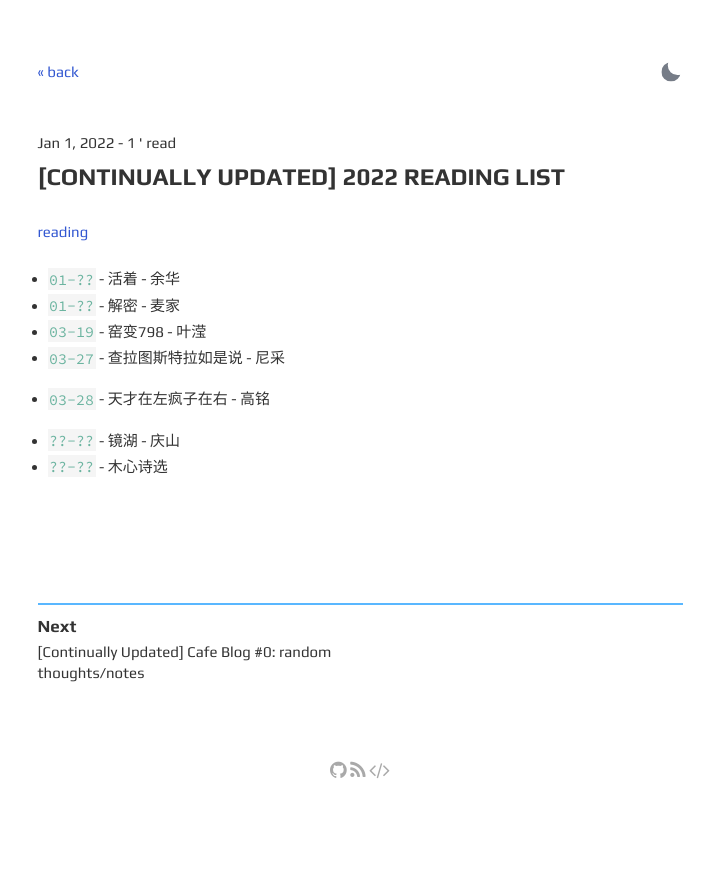
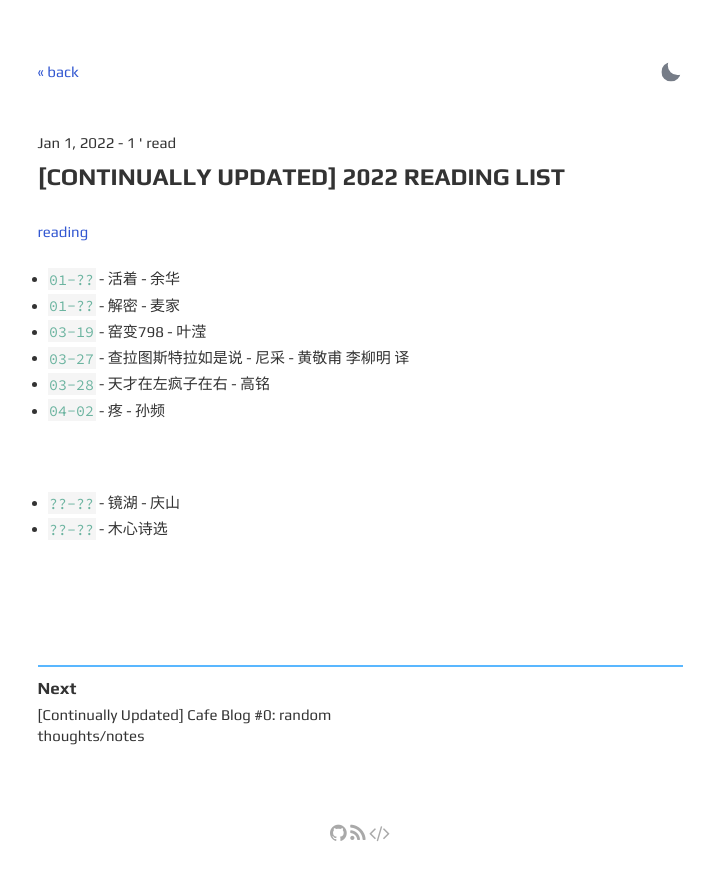
Before and after one commit to Sushi6006/Sushi6006.github.io, a Jekyll site: the page built from _posts/2022-01-01-booklist.md, in a window 1280 px wide. Shown: the top 880 px of the page, without its empty margins (280-994 px from the left). Built offline with Jekyll 4.4.1, drawn with Linux system fonts in a browser that asks for light colours.

Commit message:
new book read

```diff
--- a/_posts/2022-01-01-booklist.md
+++ b/_posts/2022-01-01-booklist.md
@@ -9,9 +9,11 @@ tags: reading
 - `01-??` - 活着 - 余华
 - `01-??` - 解密 - 麦家
 - `03-19` - 窑变798 - 叶滢
-- `03-27` - 查拉图斯特拉如是说 - 尼采
+- `03-27` - 查拉图斯特拉如是说 - 尼采 - 黄敬甫 李柳明 译
 - `03-28` - 天才在左疯子在右 - 高铭
+- `04-02` - 疼 - 孙频
 
+<br>
 
 - `??-??` - 镜湖 - 庆山
 - `??-??` - 木心诗选
```
